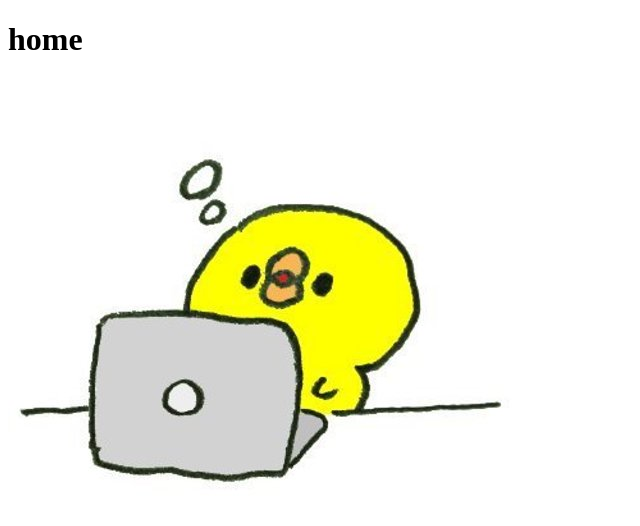
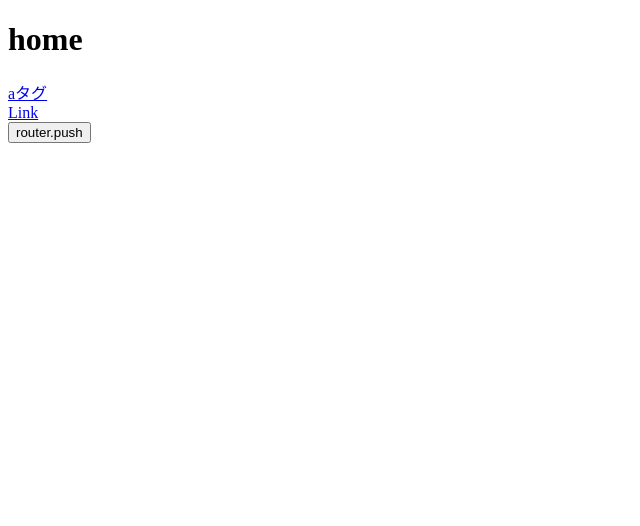
Before and after one commit to matsuo449/next-live, a Next.js app: page / in a window 1280 px wide. Shown: the top 526 px of the page, without its empty margins (0-640 px from the left). Built offline with nearby package versions, Linux system fonts and the light colour scheme.

Commit message:
no message

```diff
--- a/pages/index.js
+++ b/pages/index.js
@@ -1,8 +1,17 @@
+import Link from 'next/link';
+import { useRouter } from 'next/router';
+
 const Home = () => {
+  const router = useRouter()
+
   return (
     <>
       <h1>home</h1>
-      <img src="/img/test.png" />
+      <a href="/about">aタグ</a>
+      <br />
+      <Link href="/about">Link</Link>
+      <br />
+      <button onClick={() => router.push('/about')}>router.push</button>
     </>
   )
 }
```
